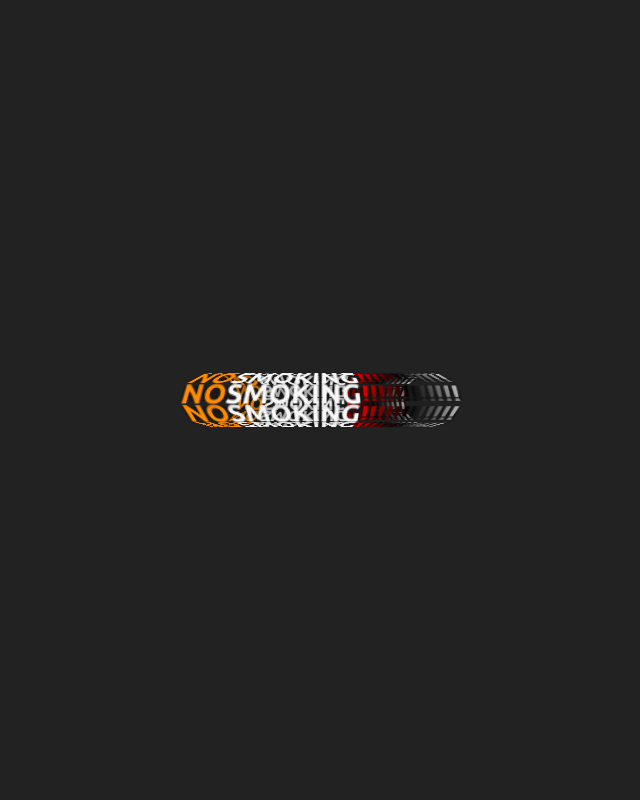
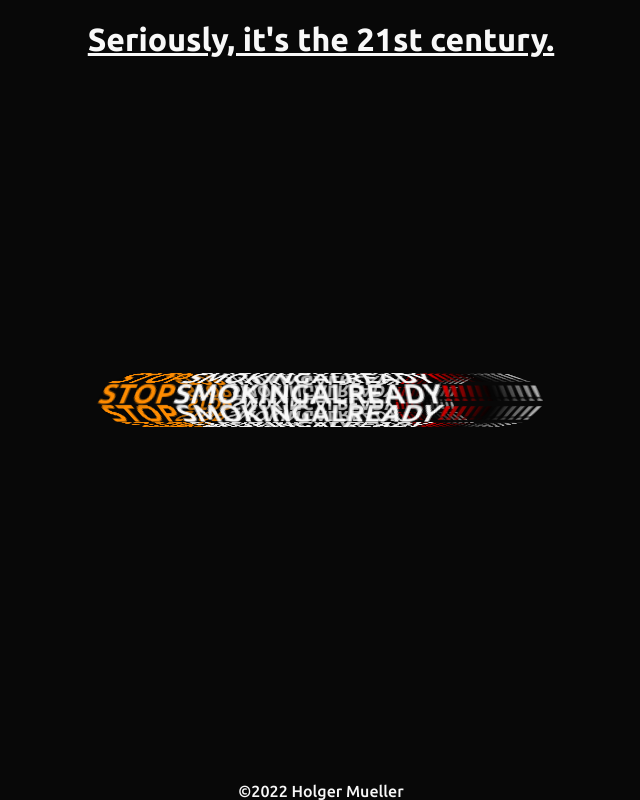
Before and after one commit to Holgermueller/nosmoking, a website: page index.html in a window 1280 px wide. Shown: the whole page, without its empty margins (319-959 px from the left). Drawn offline with Linux system fonts and the light colour scheme.

Commit message:
added a few things tofinish

```diff
--- a/index.css
+++ b/index.css
@@ -3,7 +3,18 @@ body {
   margin: 0;
   padding: 0;
   font-family: "Ubuntu", sans-serif;
-  background-color: #222222;
+  background: #080808;
+}
+header {
+  width: 100%;
+  top: 0;
+  right: 0;
+  position: absolute;
+  text-align: center;
+}
+h1 {
+  color: #f8f8f8;
+  text-decoration: underline;
 }
 main {
   height: 100vh;
@@ -46,3 +57,11 @@ span {
   background-clip: text;
   color: transparent;
 }
+footer {
+  width: 100%;
+  position: absolute;
+  bottom: 0;
+  left: 0;
+  text-align: center;
+  color: #f8f8f8;
+}
--- a/index.html
+++ b/index.html
@@ -14,59 +14,63 @@
     <title>No Smoking</title>
   </head>
   <body>
+    <header>
+      <h1>Seriously, it's the 21st century.</h1>
+    </header>
     <main>
       <div class="cig">
         <span style="--i: 1">
-          <strong class="no">NO</strong>
-          <strong class="smoking">SMOKING</strong
+          <strong class="no">STOP</strong>
+          <strong class="smoking">SMOKINGALREADY</strong
           ><strong class="emphasis">!!!!!!!!!!!!</strong></span
         >
         <span style="--i: 2">
-          <strong class="no">NO</strong>
-          <strong class="smoking">SMOKING</strong
+          <strong class="no">STOP</strong>
+          <strong class="smoking">SMOKINGALREADY</strong
           ><strong class="emphasis">!!!!!!!!!!!!</strong></span
         >
         <span style="--i: 3">
-          <strong class="no">NO</strong>
-          <strong class="smoking">SMOKING</strong
+          <strong class="no">STOP</strong>
+          <strong class="smoking">SMOKINGALREADY</strong
           ><strong class="emphasis">!!!!!!!!!!!!</strong></span
         >
         <span style="--i: 4">
-          <strong class="no">NO</strong>
-          <strong class="smoking">SMOKING</strong
+          <strong class="no">STOP</strong>
+          <strong class="smoking">SMOKINGALREADY</strong
           ><strong class="emphasis">!!!!!!!!!!!!</strong></span
         >
         <span style="--i: 5">
-          <strong class="no">NO</strong>
-          <strong class="smoking">SMOKING</strong
+          <strong class="no">STOP</strong>
+          <strong class="smoking">SMOKINGALREADY</strong
           ><strong class="emphasis">!!!!!!!!!!!!</strong></span
         >
         <span style="--i: 6">
-          <strong class="no">NO</strong>
-          <strong class="smoking">SMOKING</strong
+          <strong class="no">STOP</strong>
+          <strong class="smoking">SMOKINGALREADY</strong
           ><strong class="emphasis">!!!!!!!!!!!!</strong></span
         >
         <span style="--i: 7">
-          <strong class="no">NO</strong>
-          <strong class="smoking">SMOKING</strong
+          <strong class="no">STOP</strong>
+          <strong class="smoking">SMOKINGALREADY</strong
           ><strong class="emphasis">!!!!!!!!!!!!</strong></span
         >
         <span style="--i: 8">
-          <strong class="no">NO</strong>
-          <strong class="smoking">SMOKING</strong
+          <strong class="no">STOP</strong>
+          <strong class="smoking">SMOKINGALREADY</strong
           ><strong class="emphasis">!!!!!!!!!!!!</strong></span
         >
         <span style="--i: 9">
-          <strong class="no">NO</strong>
-          <strong class="smoking">SMOKING</strong
+          <strong class="no">STOP</strong>
+          <strong class="smoking">SMOKINGALREADY</strong
           ><strong class="emphasis">!!!!!!!!!!!!</strong></span
         >
         <span style="--i: 10">
-          <strong class="no">NO</strong>
-          <strong class="smoking">SMOKING</strong
+          <strong class="no">STOP</strong>
+          <strong class="smoking">SMOKINGALREADY</strong
           ><strong class="emphasis">!!!!!!!!!!!!</strong></span
         >
       </div>
     </main>
+    <footer>&copy;2022 Holger Mueller</footer>
   </body>
 </html>
--- a/public/index.css
+++ b/public/index.css
@@ -1 +1 @@
-body,html{background-color:#222;font-family:Ubuntu,sans-serif;margin:0;padding:0}main{align-items:center;display:grid;height:100vh;justify-content:center}.cig{animation:spin 15s linear infinite;transform-style:preserve-3d}@keyframes spin{0%{transform:perspective(100px) rotateX(0deg)}to{transform:perspective(100px) rotateX(1turn)}}span{background:rgba(0,0,0,.25);display:flex;font-size:1.35rem;font-weight:700;line-height:.76rem;position:absolute;text-shadow:0 2px 5px rgba(0,0,0,.25);transform:translate(-50%,-50%) rotateX(calc(var(--i)*36deg)) translateZ(25px);transform-style:preserve-3d}.no{color:#ff8c00}.smoking{color:#f8f8f8}.emphasis{-webkit-background-clip:text;background-clip:text;background-image:linear-gradient(90deg,red,#000,#d3d3d3);color:transparent}
+body,html{background:#080808;font-family:Ubuntu,sans-serif;margin:0;padding:0}header{position:absolute;right:0;text-align:center;top:0;width:100%}h1{color:#f8f8f8;text-decoration:underline}main{align-items:center;display:grid;height:100vh;justify-content:center}.cig{animation:spin 15s linear infinite;transform-style:preserve-3d}@keyframes spin{0%{transform:perspective(100px) rotateX(0deg)}to{transform:perspective(100px) rotateX(1turn)}}span{background:rgba(0,0,0,.25);display:flex;font-size:1.35rem;font-weight:700;line-height:.76rem;position:absolute;text-shadow:0 2px 5px rgba(0,0,0,.25);transform:translate(-50%,-50%) rotateX(calc(var(--i)*36deg)) translateZ(25px);transform-style:preserve-3d}.no{color:#ff8c00}.smoking{color:#f8f8f8}.emphasis{-webkit-background-clip:text;background-clip:text;background-image:linear-gradient(90deg,red,#000,#d3d3d3);color:transparent}footer{bottom:0;color:#f8f8f8;left:0;position:absolute;text-align:center;width:100%}
```
